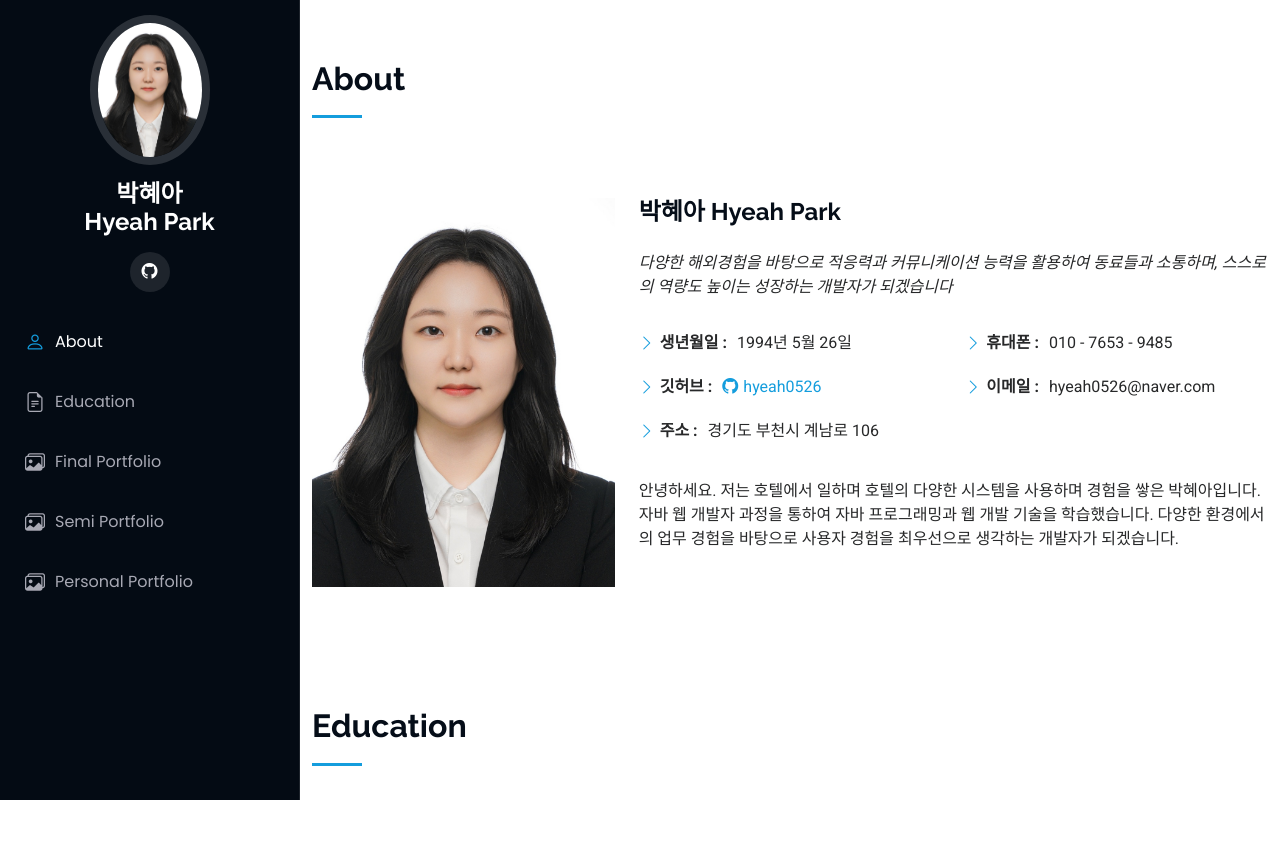
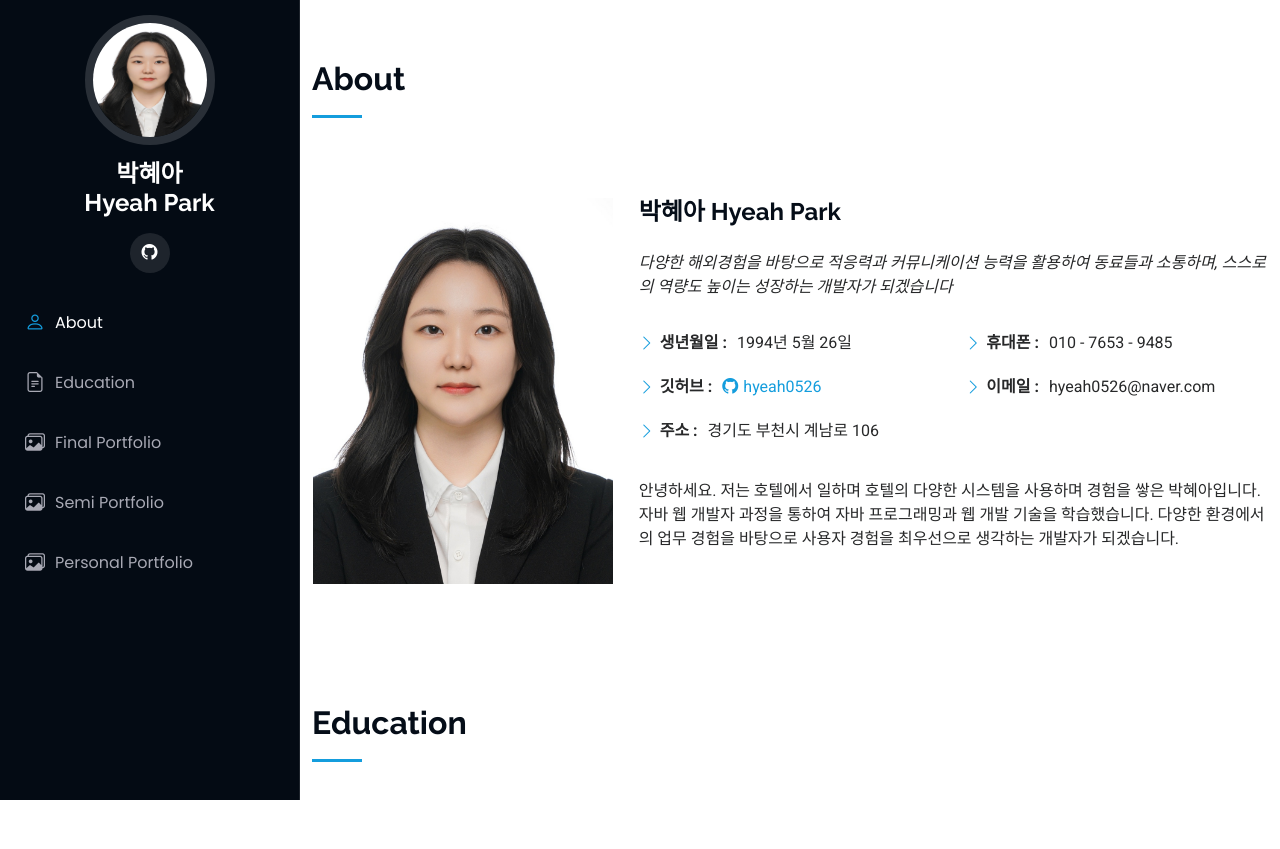
Before and after one commit to hyeah0526/hyeah0526.github.io, a plain HTML site: page index.html in a window 1280 px wide. Shown: the top 849 px of the page. Drawn offline with Linux system fonts and the light colour scheme.

Commit message:
portfolio commit
portfolio commit

```diff
--- a/index.html
+++ b/index.html
@@ -4,7 +4,7 @@
 <head>
   <meta charset="utf-8">
   <meta content="width=device-width, initial-scale=1.0" name="viewport">
-  <title>Index - iPortfolio Bootstrap Template</title>
+  <title>박혜아 포트폴리오</title>
   <meta content="" name="description">
   <meta content="" name="keywords">
 
@@ -42,7 +42,7 @@
     <i class="header-toggle d-xl-none bi bi-list"></i>
 
     <div class="profile-img">
-      <img src="assets/img/my-profile-img_t2.jpg" class="img-fluid rounded-circle">
+      <img src="assets/img/my-profile-img_t2.jpg" class="img-fluid rounded-circle" style="width: 130px; height: 130px;">
     </div>
 
     <a href="index.html" class="logo d-flex align-items-center justify-content-center">
@@ -82,8 +82,8 @@
       <div class="container" data-aos="fade-up" data-aos-delay="100">
 
         <div class="row gy-4 justify-content-center">
-          <div class="col-lg-4">
-            <img src="assets/img/my-profile-img_t2.jpg" class="img-fluid" alt="">
+          <div class="col-lg-4 text-center">
+            <img src="assets/img/my-profile-img_t2.jpg" class="img-fluid" alt="" width="300px;">
           </div>
           <div class="col-lg-8 content">
             <h2>박혜아 Hyeah Park</h2>
```
